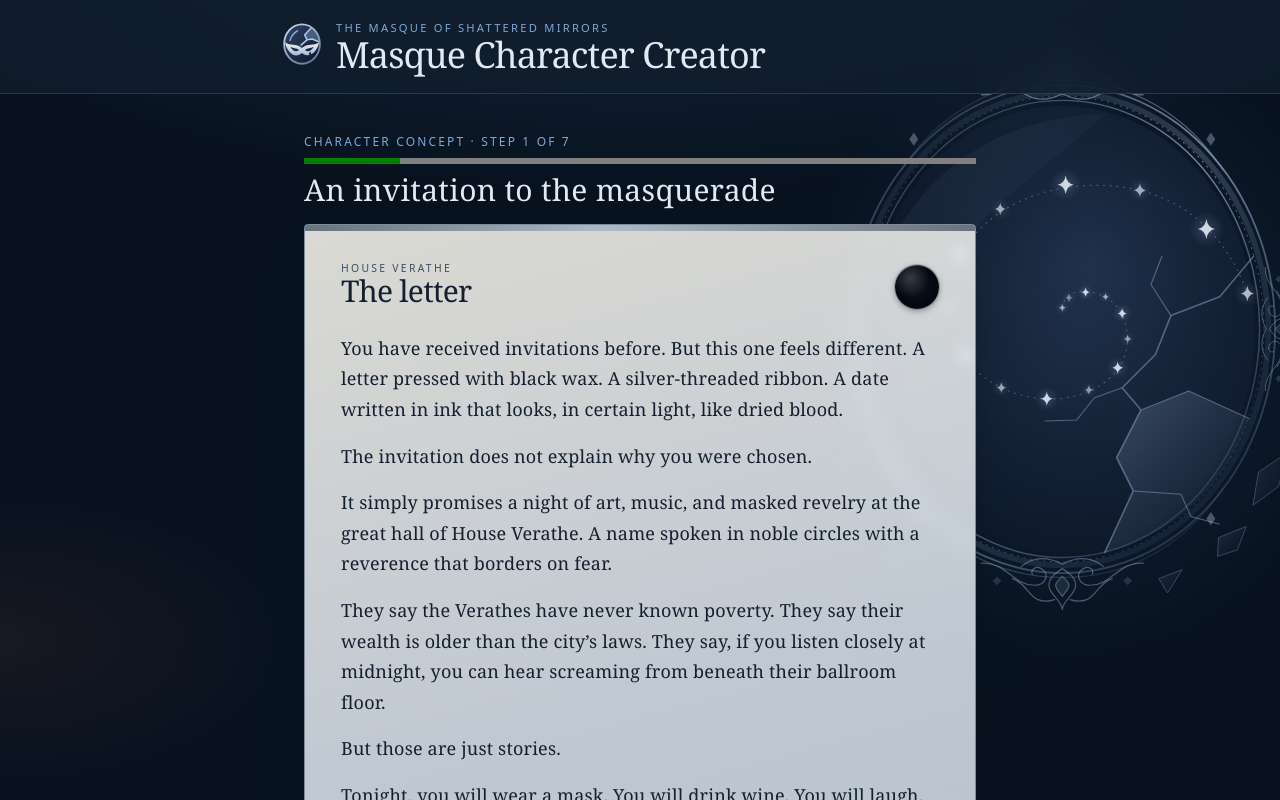
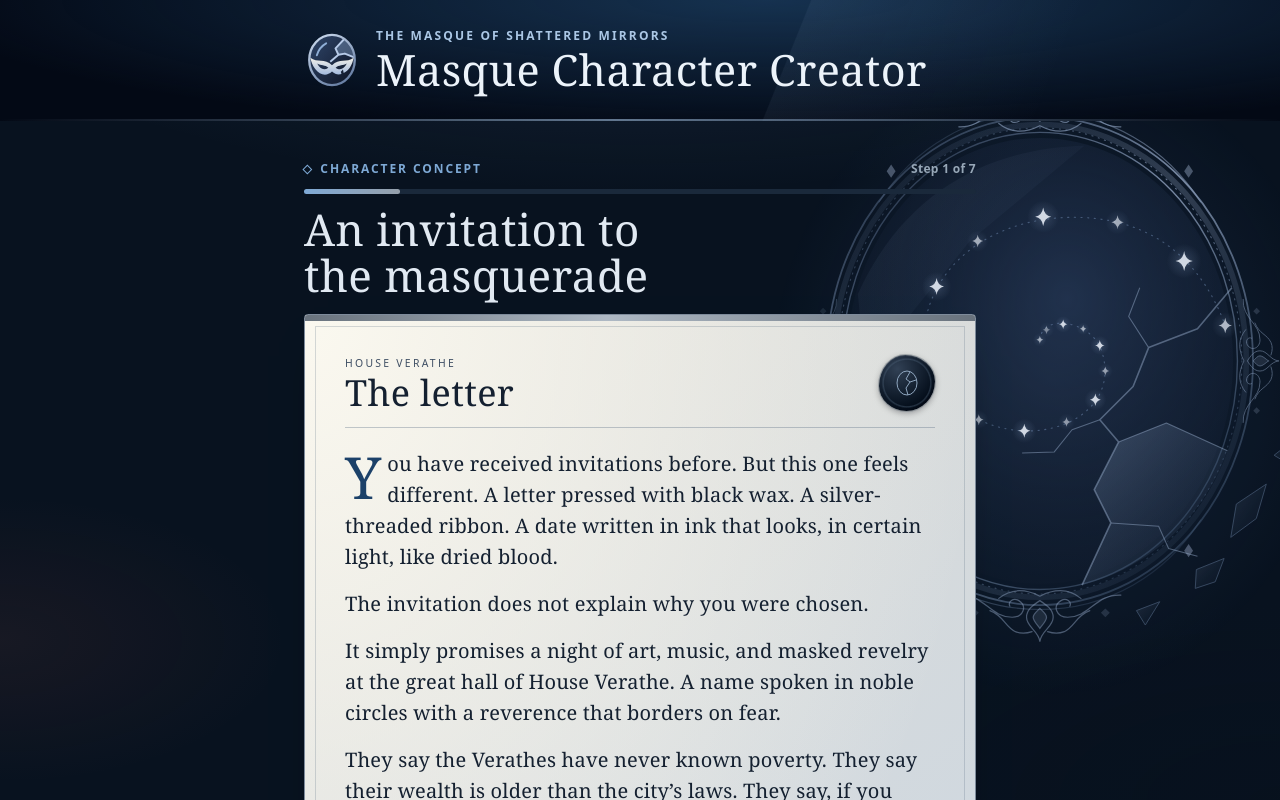
Before and after one commit to starbornone/masque-of-shattered-mirrors, a React (Vite) app: page / in a window 1280 px wide. Shown: the top 800 px of the page. Built offline with nearby package versions, Linux system fonts and the light colour scheme.

Commit message:
Polish the masquerade player interface

```diff
--- a/src/App.tsx
+++ b/src/App.tsx
@@ -89,21 +89,21 @@ function App() {
         className="verathe-backdrop pointer-events-none absolute print:hidden"
       />
 
-      <header className="relative z-10 border-b border-primary/20 bg-[color-mix(in_oklch,var(--card)_78%,transparent)] backdrop-blur-md">
-        <div className="mx-auto max-w-3xl px-6 py-5">
-          <div className="veil-in flex items-start gap-3">
+      <header className="masque-masthead relative z-10">
+        <div className="mx-auto max-w-[45rem] px-4 py-6 sm:px-6 sm:py-7">
+          <div className="veil-in flex items-center gap-3.5 sm:gap-4">
             <img
               src={`${import.meta.env.BASE_URL}favicon.svg`}
               alt=""
-              width={44}
-              height={44}
-              className="mt-0.5 size-11 shrink-0"
+              width={56}
+              height={56}
+              className="size-11 shrink-0 sm:size-14"
             />
             <div>
-              <p className="text-[0.7rem] font-medium uppercase tracking-[0.2em] text-primary">
+              <p className="masque-masthead-kicker mb-1 text-[0.65rem] font-semibold uppercase tracking-[0.18em] sm:text-xs">
                 The Masque of Shattered Mirrors
               </p>
-              <h1 className="font-heading text-3xl leading-none tracking-tight text-foreground md:text-4xl">
+              <h1 className="masque-title">
                 Masque Character Creator
               </h1>
             </div>
@@ -111,7 +111,7 @@ function App() {
         </div>
       </header>
 
-      <main className="relative z-10 mx-auto flex w-full max-w-3xl flex-1 flex-col gap-6 px-6 py-10">
+      <main className="relative z-10 mx-auto flex w-full max-w-[45rem] flex-1 flex-col gap-7 px-4 py-7 sm:px-6 sm:py-10">
         {storageError ? (
           <p role="alert" className="mx-auto w-full max-w-2xl text-destructive">
             This browser couldn’t save your draft. Use Export character to keep a copy.
--- /dev/null
+++ b/src/components/GuideHeading.tsx
@@ -0,0 +1,30 @@
+import type { Ref } from 'react'
+
+type GuideHeadingProps = {
+  id: string
+  ref: Ref<HTMLHeadingElement>
+  eyebrow: string
+  title: string
+  description?: string
+  progress?: { label: string; step: number; total: number }
+}
+
+export function GuideHeading({ id, ref, eyebrow, title, description, progress }: GuideHeadingProps) {
+  return (
+    <div className="space-y-3">
+      <div className="flex flex-wrap items-center justify-between gap-x-4 gap-y-1.5">
+        <p className="guide-kicker text-xs font-semibold uppercase tracking-[0.16em] text-primary">{eyebrow}</p>
+        {progress ? (
+          <p className="text-xs font-semibold tracking-wide text-muted-foreground tabular-nums">
+            Step {progress.step} of {progress.total}
+          </p>
+        ) : null}
+      </div>
+      {progress ? (
+        <progress className="guide-progress" aria-label={progress.label} value={progress.step} max={progress.total} />
+      ) : null}
+      <h2 ref={ref} id={id} tabIndex={-1} className="guide-title">{title}</h2>
+      {description ? <p className="max-w-prose text-muted-foreground">{description}</p> : null}
+    </div>
+  )
+}
--- a/src/components/InvitationLetter.tsx
+++ b/src/components/InvitationLetter.tsx
@@ -7,28 +7,29 @@ export function InvitationLetter() {
         aria-hidden="true"
         className="invitation-letter-ribbon absolute inset-x-0 top-0 h-1.5"
       />
-      <div className="relative px-6 pb-8 pt-7 sm:px-9 sm:pb-10 sm:pt-9">
-        <div className="mb-6 flex items-start justify-between gap-4">
+      <div className="relative px-6 py-8 sm:px-10 sm:py-10">
+        <div className="invitation-letter-heading mb-5 flex items-center justify-between gap-4 pb-4">
           <div>
             <p className="invitation-letter-meta text-[0.65rem] font-medium uppercase tracking-[0.22em]">
               House Verathe
             </p>
-            <h2 className="font-heading text-2xl leading-none tracking-tight text-[color:var(--letter-ink)] sm:text-3xl">
+            <h3 className="mt-1 font-heading text-3xl leading-none text-[color:var(--letter-ink)] sm:text-4xl">
               The letter
-            </h2>
+            </h3>
           </div>
-          <div
-            aria-hidden="true"
-            className="invitation-letter-seal mt-1 size-11 shrink-0 rounded-full"
-            title="Black wax seal"
-          />
+          <div aria-hidden="true" className="invitation-letter-seal grid size-12 shrink-0 place-items-center sm:size-14">
+            <svg className="size-7 sm:size-8" viewBox="0 0 32 32" fill="none">
+              <ellipse cx="16" cy="16" rx="10" ry="12" stroke="currentColor" />
+              <path d="m19 5-4 7 4 3-4 6 2 7m2-13 6-2" stroke="currentColor" strokeLinejoin="round" />
+            </svg>
+          </div>
         </div>
 
-        <div className="space-y-4">
+        <div className="invitation-letter-copy space-y-4">
           {invitationParagraphs.map((paragraph) => (
             <p
               key={paragraph}
-              className="font-heading text-[1.05rem] leading-[1.65] text-[color:var(--letter-ink)] sm:text-lg sm:leading-[1.7]"
+              className="font-heading text-lg leading-[1.6] text-[color:var(--letter-ink)] sm:text-xl sm:leading-[1.55]"
             >
               {paragraph}
             </p>
--- a/src/components/Navbar.tsx
+++ b/src/components/Navbar.tsx
@@ -2,7 +2,7 @@ import { Button } from '@/components/ui/button'
 
 export function Navbar() {
   return (
-    <footer className="mx-auto w-full max-w-3xl px-6 pb-8 print:hidden">
+    <footer className="mx-auto w-full max-w-[45rem] px-4 pb-8 print:hidden sm:px-6">
       <nav className="flex flex-wrap items-center justify-center gap-x-6 gap-y-3 border-t border-border/80 pt-5 sm:justify-between">
         <Button
           asChild
--- a/src/components/SessionZeroGuide.tsx
+++ b/src/components/SessionZeroGuide.tsx
@@ -1,5 +1,6 @@
 import { useEffect, useRef, useState } from 'react'
 import type { FormEvent } from 'react'
+import { GuideHeading } from '@/components/GuideHeading'
 import { InvitationLetter } from '@/components/InvitationLetter'
 import { SessionZeroExports } from '@/components/SessionZeroExports'
 import { SessionZeroSummary } from '@/components/SessionZeroSummary'
@@ -111,21 +112,14 @@ export function SessionZeroGuide({ answers, initialStep, onChange, onProgress, o
 
   return (
     <section aria-labelledby="guide-heading" className="flex flex-col gap-4">
-      <div className="space-y-2">
-        <p className="text-xs font-medium uppercase tracking-[0.18em] text-primary">
-          Character concept · Step {stepIndex + 1} of {steps.length}
-        </p>
-        <progress
-          aria-label="Character concept progress"
-          value={stepIndex + 1}
-          max={steps.length}
-          className="block h-1.5 w-full accent-primary"
-        />
-        <h2 ref={heading} id="guide-heading" tabIndex={-1} className="text-3xl">
-          {step.title}
-        </h2>
-        {'description' in step ? <p className="max-w-prose text-muted-foreground">{step.description}</p> : null}
-      </div>
+      <GuideHeading
+        ref={heading}
+        id="guide-heading"
+        eyebrow="Character concept"
+        title={step.title}
+        description={'description' in step ? step.description : undefined}
+        progress={{ label: 'Character concept progress', step: stepIndex + 1, total: steps.length }}
+      />
 
       {step.id === 'invitation' ? <InvitationLetter /> : null}
 
@@ -212,7 +206,7 @@ export function SessionZeroGuide({ answers, initialStep, onChange, onProgress, o
                   const labelId = `faith-${id ?? 'skip'}`
                   const description = 'description' in option ? option.description : undefined
                   return (
-                    <label key={labelId} className="flex min-h-11 items-start gap-2 py-2">
+                    <label key={labelId} className="flex min-h-11 cursor-pointer items-start gap-3 rounded-md border border-border px-3 py-2.5 hover:bg-muted/50 has-checked:border-primary/65 has-checked:bg-accent/50">
                       <input
                         type="radio"
                         name="faith"
--- a/src/components/ui/card.tsx
+++ b/src/components/ui/card.tsx
@@ -11,7 +11,7 @@ function Card({
       data-slot="card"
       data-size={size}
       className={cn(
-        "group/card flex flex-col gap-(--card-spacing) overflow-hidden rounded-xl bg-card py-(--card-spacing) text-sm text-card-foreground ring-1 ring-foreground/10 [--card-spacing:--spacing(4)] has-data-[slot=card-footer]:pb-0 has-[>img:first-child]:pt-0 data-[size=sm]:[--card-spacing:--spacing(3)] data-[size=sm]:has-data-[slot=card-footer]:pb-0 *:[img:first-child]:rounded-t-xl *:[img:last-child]:rounded-b-xl",
+        "masque-panel group/card flex flex-col gap-(--card-spacing) overflow-hidden rounded-xl border border-border bg-card py-(--card-spacing) text-sm text-card-foreground [--card-spacing:--spacing(4)] sm:[--card-spacing:--spacing(6)] has-data-[slot=card-footer]:pb-0 has-[>img:first-child]:pt-0 data-[size=sm]:[--card-spacing:--spacing(3)] data-[size=sm]:has-data-[slot=card-footer]:pb-0 *:[img:first-child]:rounded-t-xl *:[img:last-child]:rounded-b-xl",
         className
       )}
       {...props}
--- a/src/index.css
+++ b/src/index.css
@@ -96,6 +96,7 @@
 }
 
 .dark {
+  color-scheme: dark;
   --background: oklch(0.18 0.03 255);
   --foreground: oklch(0.93 0.015 250);
   --card: oklch(0.23 0.035 255);
@@ -187,8 +188,8 @@
 }
 
 .verathe-backdrop {
-  inset-block-start: 1rem;
-  inset-inline-end: clamp(-12rem, 27vw - 27rem, -3rem);
+  inset-block-start: 3rem;
+  inset-inline-end: clamp(-12rem, 20vw - 20rem, -1rem);
   width: clamp(29rem, 52vw, 48rem);
   max-width: none;
   height: auto;
@@ -197,10 +198,10 @@
 
 @media (width < 48rem) {
   .verathe-backdrop {
-    inset-block: auto -9rem;
-    inset-inline-end: -7.5rem;
+    inset-block-start: 5rem;
+    inset-inline-end: -12rem;
     width: clamp(22rem, 78vw, 29rem);
-    opacity: 0.48;
+    opacity: 0.38;
   }
 }
 
@@ -212,26 +213,121 @@
   animation: veil-in 0.8s ease-out 0.12s both;
 }
 
-/* Contained letter surface: bone paper on the dark shell for readable prose. */
+.masque-masthead {
+  color: oklch(0.96 0.012 250);
+  background:
+    linear-gradient(112deg, transparent 61%, oklch(0.83 0.06 250 / 0.06) 61.1%, transparent 82%),
+    radial-gradient(ellipse at 60% 0%, oklch(0.31 0.064 252), transparent 78%),
+    var(--pharasma-void);
+}
+
+.masque-masthead::after {
+  display: block;
+  height: 2px;
+  background: linear-gradient(90deg, transparent, oklch(0.77 0.055 250 / 0.62) 48%, transparent);
+  content: "";
+}
+
+.masque-masthead-kicker {
+  color: oklch(0.82 0.052 250);
+}
+
+.masque-title {
+  font-size: clamp(1.65rem, 1.1rem + 2vw, 2.85rem);
+  line-height: 1;
+}
+
+.guide-kicker {
+  display: flex;
+  align-items: center;
+  gap: 0.6rem;
+}
+
+.guide-kicker::before {
+  width: 0.42rem;
+  height: 0.42rem;
+  flex: none;
+  border: 1px solid currentColor;
+  rotate: 45deg;
+  content: "";
+}
+
+.guide-title {
+  font-size: clamp(2rem, 1.6rem + 1.6vw, 2.75rem);
+  line-height: 1.05;
+  text-wrap: balance;
+}
+
+.guide-progress {
+  display: block;
+  width: 100%;
+  height: 0.3rem;
+  appearance: none;
+  border: 0;
+  border-radius: 999px;
+  background: color-mix(in oklch, var(--primary) 18%, var(--background));
+}
+
+.guide-progress::-webkit-progress-bar {
+  border-radius: inherit;
+  background: transparent;
+}
+
+.guide-progress::-webkit-progress-value {
+  border-radius: 999px;
+  background: linear-gradient(90deg, var(--primary), var(--pharasma-silver));
+}
+
+.guide-progress::-moz-progress-bar {
+  border-radius: 999px;
+  background: linear-gradient(90deg, var(--primary), var(--pharasma-silver));
+}
+
+.masque-panel {
+  background-image:
+    linear-gradient(138deg, transparent 61%, color-mix(in oklch, var(--primary) 15%, transparent) 62%, transparent 63%),
+    linear-gradient(155deg, color-mix(in oklch, var(--primary) 8%, transparent), transparent 52%);
+  background-repeat: no-repeat;
+  background-position: top right, center;
+  background-size: 8rem 4rem, 100% 100%;
+  box-shadow: inset 0 1px 0 oklch(1 0 0 / 0.05), 0 14px 34px -23px oklch(0.08 0.03 255 / 0.9);
+}
+
+/* The invitation uses a paper surface within the dark guide. */
 .invitation-letter {
   --letter-ink: oklch(0.24 0.035 255);
   --letter-muted: oklch(0.42 0.04 255);
   background:
-    linear-gradient(
-      165deg,
-      oklch(0.97 0.012 95 / 0.88) 0%,
-      oklch(0.94 0.015 250 / 0.84) 55%,
-      oklch(0.92 0.018 250 / 0.82) 100%
-    );
-  backdrop-filter: blur(6px);
+    radial-gradient(ellipse at top left, oklch(0.98 0.012 95), transparent 72%),
+    linear-gradient(145deg, var(--pharasma-bone), oklch(0.87 0.022 250));
   border: 1px solid color-mix(in oklch, var(--pharasma-silver) 55%, oklch(0.55 0.04 255));
   box-shadow:
     0 1px 0 color-mix(in oklch, white 35%, transparent),
     0 18px 40px -24px oklch(0.1 0.04 255 / 75%);
 }
 
+.invitation-letter::before {
+  position: absolute;
+  inset: 0.65rem;
+  border: 1px solid oklch(0.49 0.045 250 / 0.23);
+  pointer-events: none;
+  content: "";
+}
+
+.invitation-letter-heading {
+  border-bottom: 1px solid oklch(0.49 0.045 250 / 0.33);
+}
+
 .invitation-letter-meta {
   color: var(--letter-muted);
+}
+
+.invitation-letter-copy > p:first-child::first-letter {
+  float: left;
+  margin: 0.1em 0.1em 0 0;
+  color: oklch(0.37 0.08 252);
+  font-size: 2.9em;
+  line-height: 0.78;
 }
 
 .invitation-letter-ribbon {
@@ -244,13 +340,21 @@
 }
 
 .invitation-letter-seal {
+  border-radius: 47% 53% 51% 49% / 55% 47% 53% 45%;
+  color: oklch(0.72 0.044 250);
   background:
-    radial-gradient(circle at 35% 30%, oklch(0.35 0.02 255), transparent 45%),
-    radial-gradient(circle at 50% 55%, oklch(0.18 0.02 255), oklch(0.1 0.02 255));
+    radial-gradient(circle at center, transparent 57%, oklch(0.48 0.043 250 / 0.45) 60%, transparent 64%),
+    radial-gradient(circle at 33% 25%, oklch(0.37 0.04 255), oklch(0.14 0.03 255) 78%);
   box-shadow:
     inset 0 1px 0 oklch(1 0 0 / 12%),
     0 0 0 1px oklch(0.55 0.02 250 / 45%),
     0 2px 6px oklch(0.1 0.03 255 / 35%);
+}
+
+@media (forced-colors: active) {
+  .guide-progress {
+    appearance: auto;
+  }
 }
 
 @media (prefers-reduced-motion: reduce) {
```
Also changed, not shown: roadmap/completed.json (+8 -1 lines), roadmap/roadmap.json (+1 -7 lines), src/components/BuildGuide.tsx (+9 -8 lines), src/components/CharacterFileActions.tsx (+12 -7 lines), src/components/SkillPlanner.tsx (+19 -14 lines).
